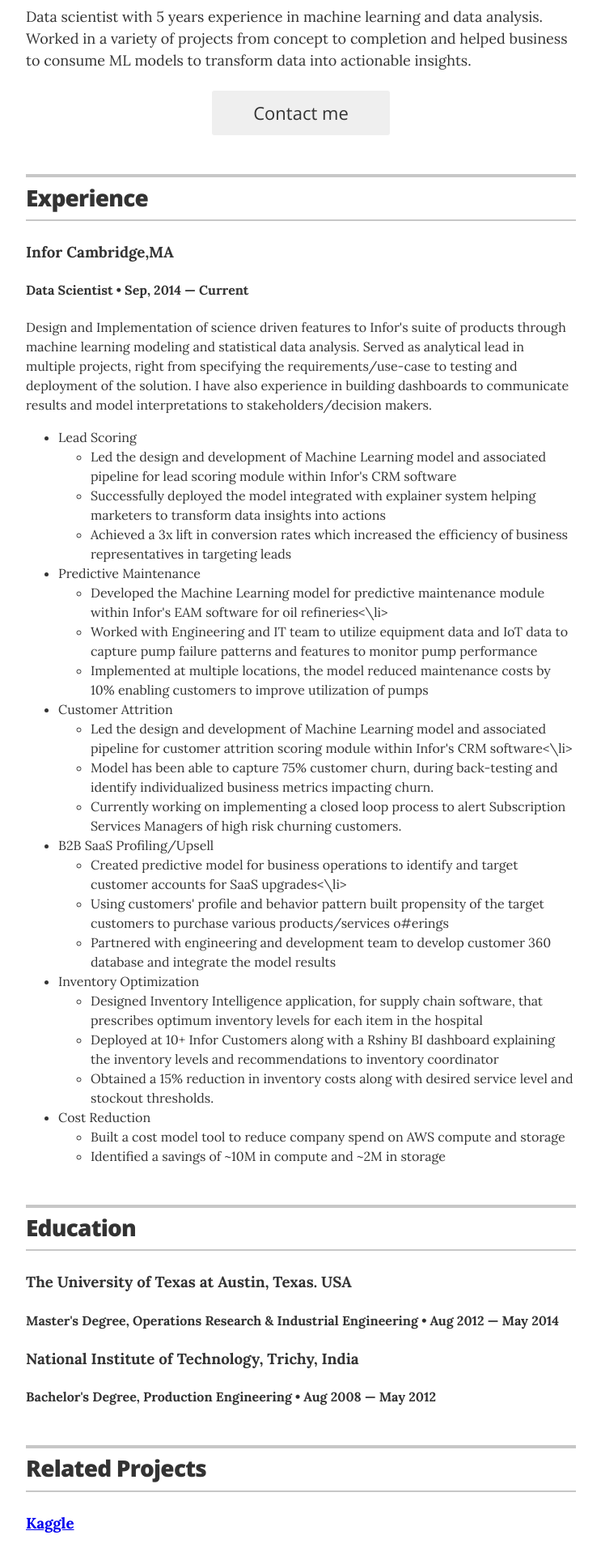
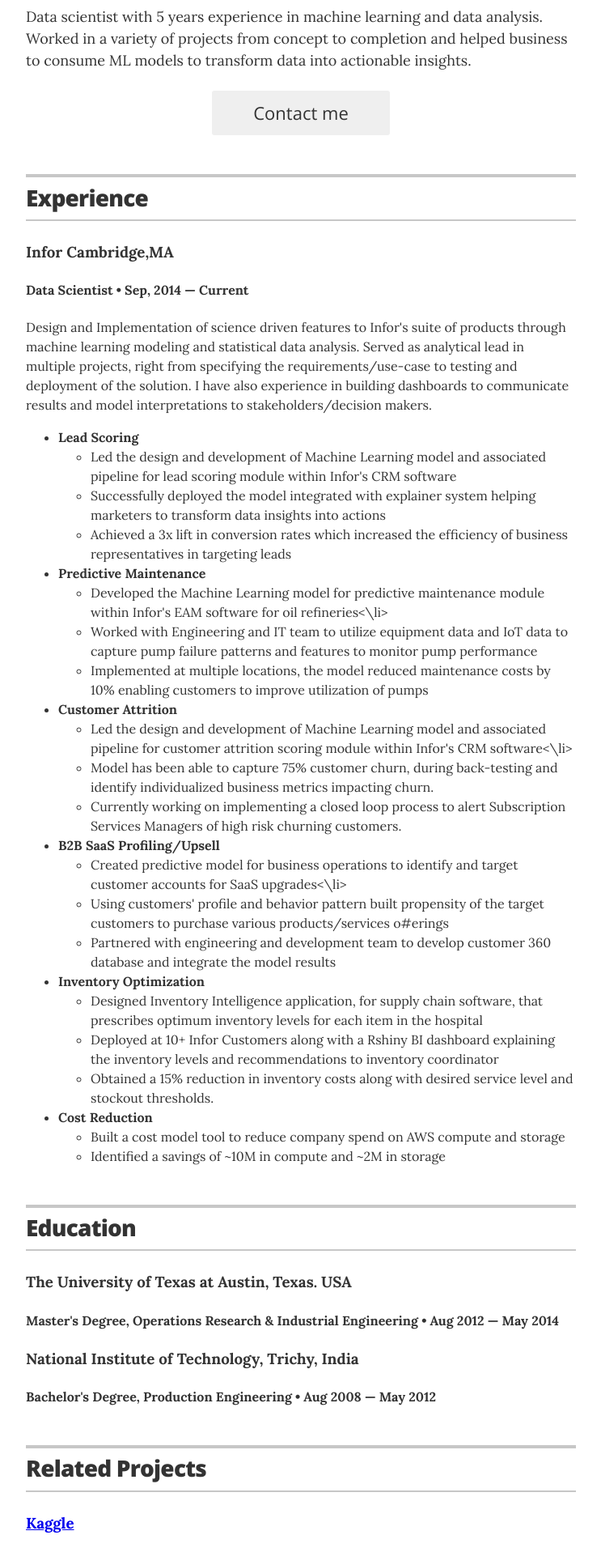
Before and after one commit to anirag/anirag.github.io, a Jekyll site: the page built from index.html, in a window 1280 px wide. Shown: the part 310-2227 px from the top of the page at 81% size, without its empty margins (268-1011 px from the left). Built offline with Jekyll 4.4.1, drawn with Linux system fonts in a browser that asks for light colours; Markdown is read by kramdown in place of the engine named in the settings.

Commit message:
Make project title bold

```diff
--- a/_layouts/resume.html
+++ b/_layouts/resume.html
@@ -59,7 +59,7 @@
           also experience in building dashboards to communicate results and model interpretations to
           stakeholders/decision makers.</p>
         <ul class="infor-job-role">
-          <li>Lead Scoring
+          <li><b>Lead Scoring</b>
             <ul>
               <li>Led the design and development of Machine Learning model and associated pipeline for lead scoring
                 module within Infor's CRM software</li>
@@ -69,7 +69,7 @@
                 targeting leads</li>
             </ul>
           </li>
-          <li>Predictive Maintenance
+          <li><b>Predictive Maintenance</b>
             <ul>
               <li>Developed the Machine Learning model for predictive maintenance module within Infor's EAM software for
                 oil refineries<\li>
@@ -79,7 +79,7 @@
                 improve utilization of pumps </li>
             </ul>
           </li>
-          <li>Customer Attrition
+          <li><b>Customer Attrition</b>
             <ul>
               <li>Led the design and development of Machine Learning model and associated pipeline for customer
                 attrition scoring module within Infor's CRM software<\li>
@@ -89,7 +89,7 @@
                 high risk churning customers. </li>
             </ul>
           </li>
-          <li>B2B SaaS Profiling/Upsell
+          <li><b>B2B SaaS Profiling/Upsell</b>
             <ul>
               <li>Created predictive model for business operations to identify and target customer accounts for SaaS
                 upgrades<\li>
@@ -100,7 +100,7 @@
                 model results</li>
             </ul>
           </li>
-          <li>Inventory Optimization
+          <li><b>Inventory Optimization</b>
             <ul>
               <li>Designed Inventory Intelligence application, for supply chain software, that prescribes optimum
                 inventory levels
@@ -111,7 +111,7 @@
               </li>
             </ul>
           </li>
-          <li>Cost Reduction
+          <li><b>Cost Reduction</b>
             <ul>
               <li>Built a cost model tool to reduce company spend on AWS compute and storage</li>
               <li>Identified a savings of ~10M in compute and ~2M in storage</li>
```
